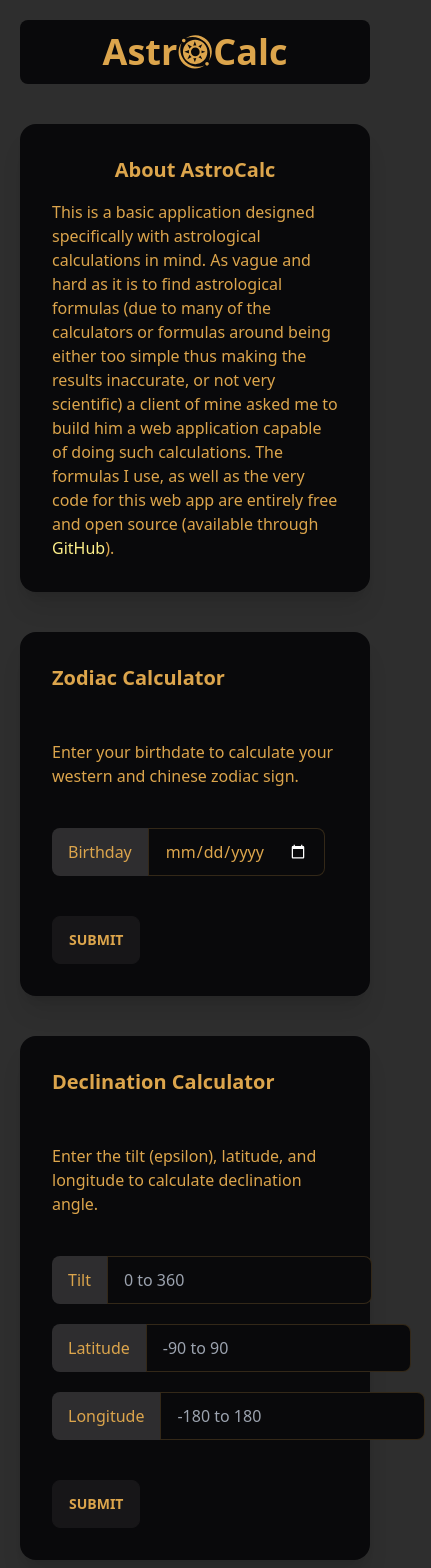
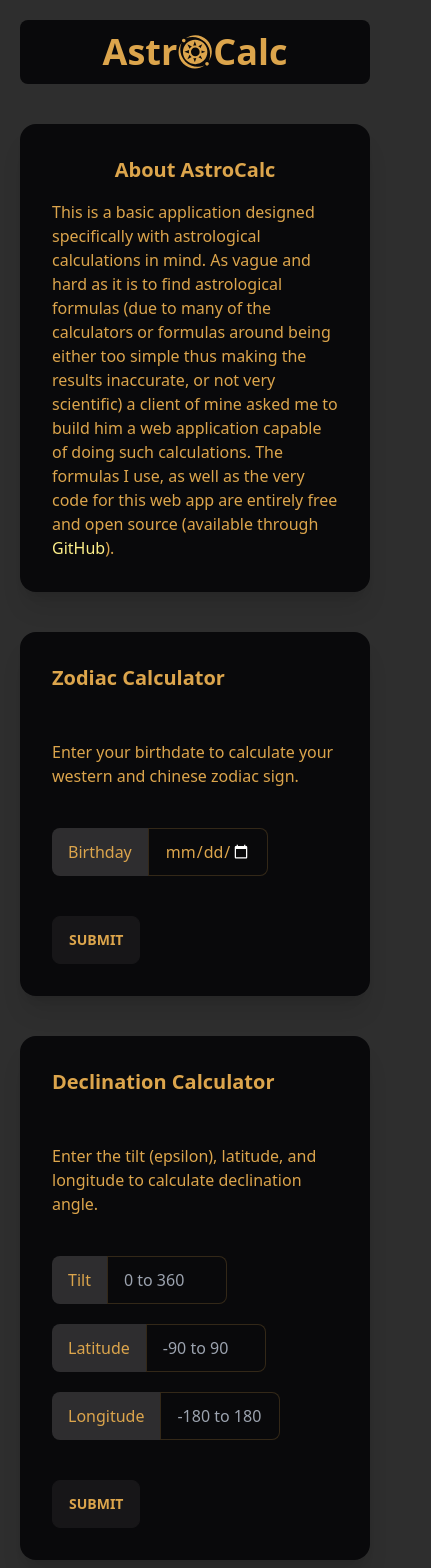
Before and after one commit to Haroutio/astrocalc, a React (Create React App) app: page / in a window 390 px wide. Shown: the top 1568 px of the page, 431 px wide, since content can reach past the window. Built offline with nearby package versions, Linux system fonts and the light colour scheme.

Commit message:
slight mobile optimizations

```diff
--- a/src/index.css
+++ b/src/index.css
@@ -5,3 +5,9 @@
 :root {
   background-color: rgb(46, 46, 46);
 }
+
+@layer components {
+  .input.input-bordered {
+    @apply max-w-[120px] md:max-w-xl;
+  }
+}
```
